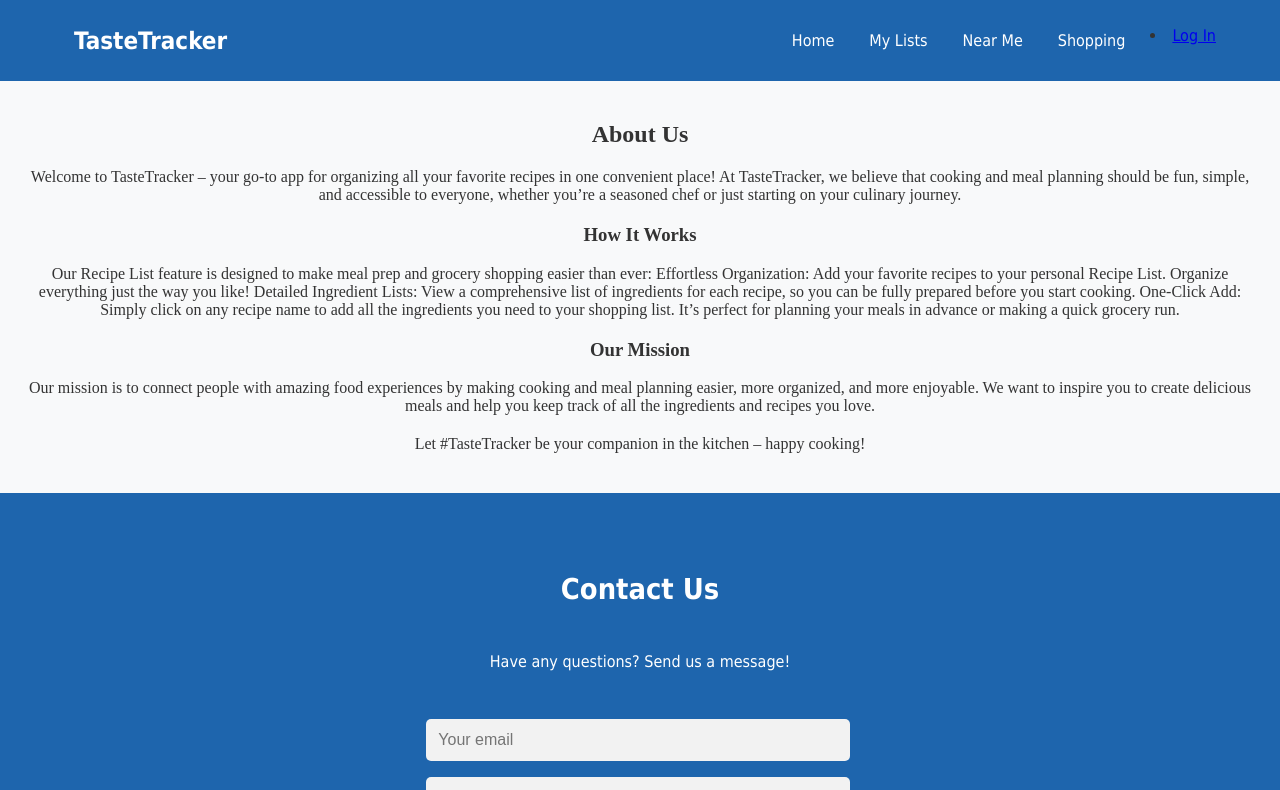
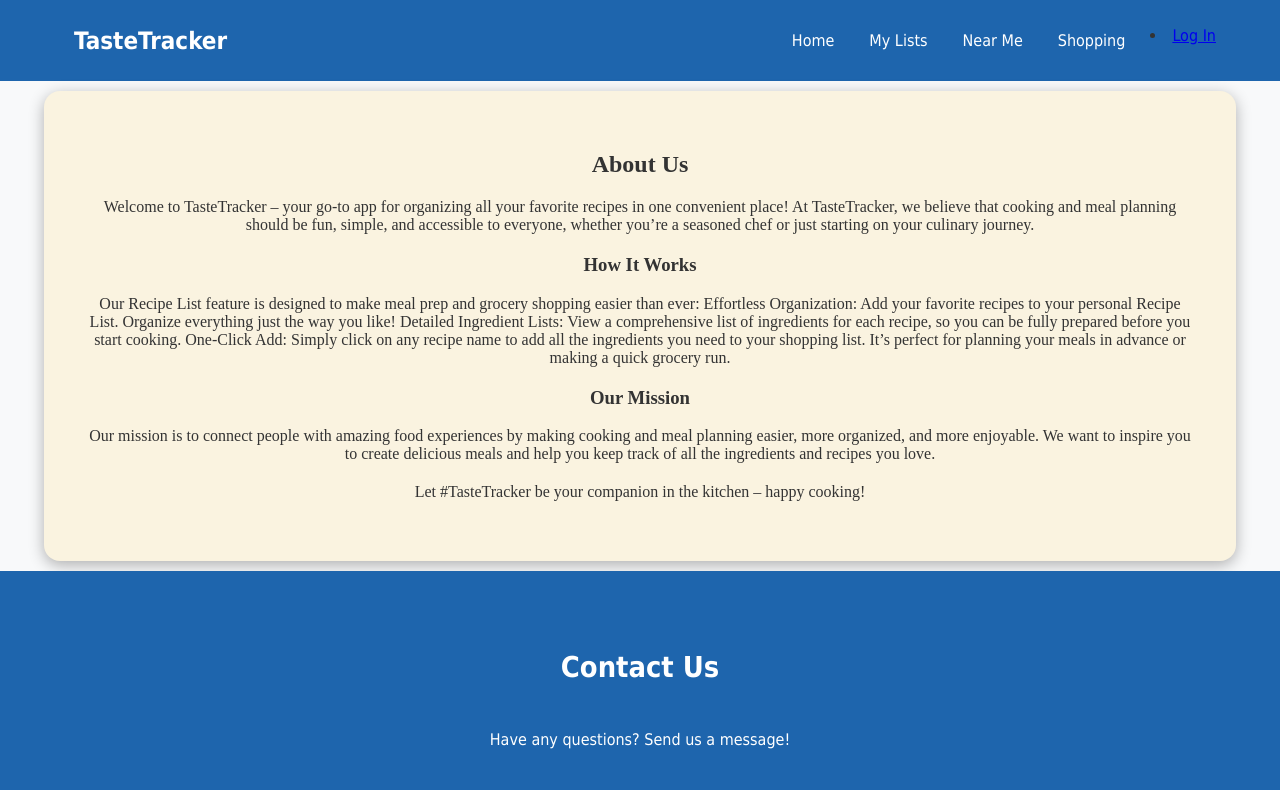
Before and after one commit to Davopotron/Organizer-frontend, a React (Vite) app: page /About in a window 1280 px wide. Shown: the top 790 px of the page. Built offline with nearby package versions, Linux system fonts and the light colour scheme.

Commit message:
restyled/colored about us page

```diff
--- /dev/null
+++ b/src/css/about.css
@@ -0,0 +1,8 @@
+.about-container {
+    padding: 20px;
+    background-color: #FAF3E0;
+    border-radius: 16px;
+    box-shadow: 0 4px 15px rgba(0, 0, 0, 0.3);
+    max-width: 90%;
+    margin: 10px auto;
+}
--- a/src/features/About.jsx
+++ b/src/features/About.jsx
@@ -1,7 +1,9 @@
 import React from 'react';
+import '../css/about.css'
 
 function About() {
   return (
+    <div className='about-container'>
     <div style={{padding: '20px', textAlign: 'center'}}>
       <h2>About Us</h2>
       <p>
@@ -31,6 +33,7 @@ function About() {
       </p>
       <p>Let #TasteTracker be your companion in the kitchen – happy cooking!</p>
     </div>
+    </div>
   );
 }
 
```
Also changed, not shown: src/css/HomePage.css (+5 -6 lines).
